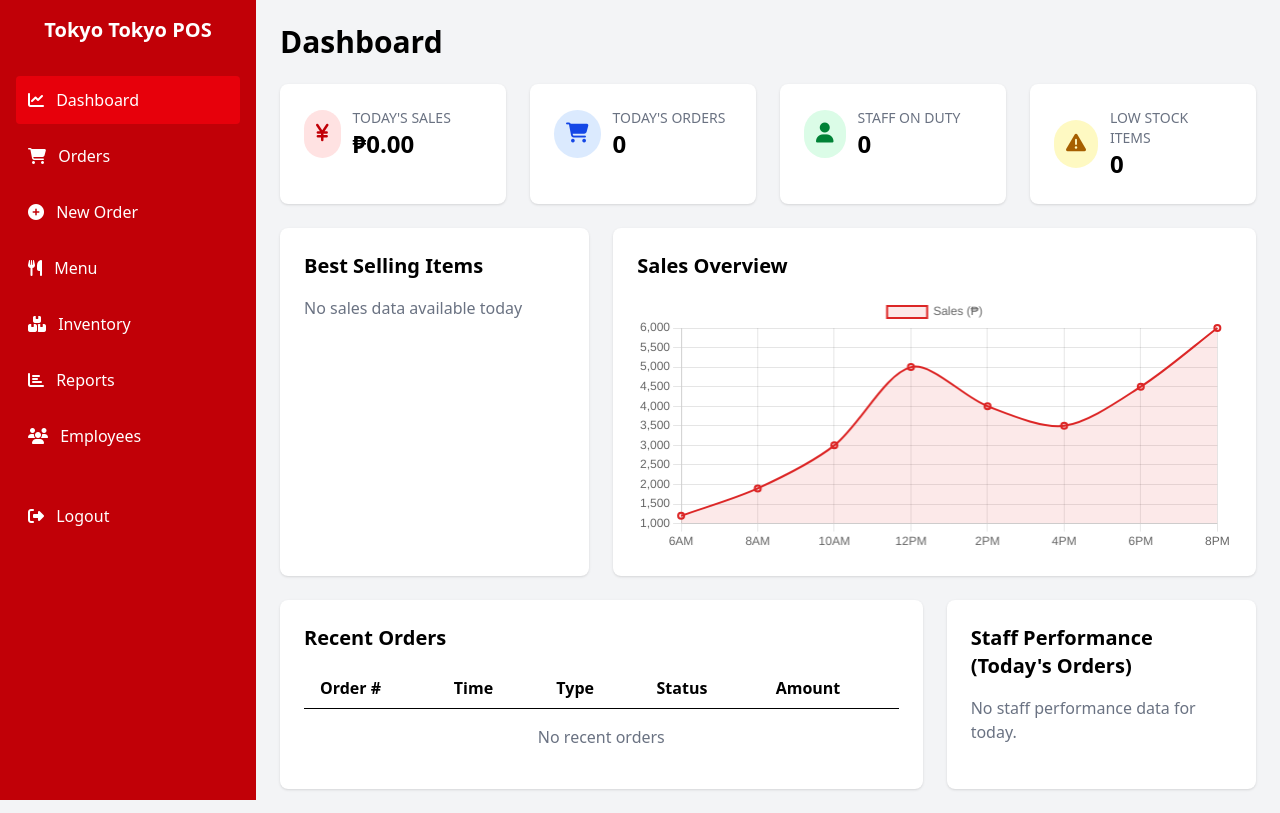
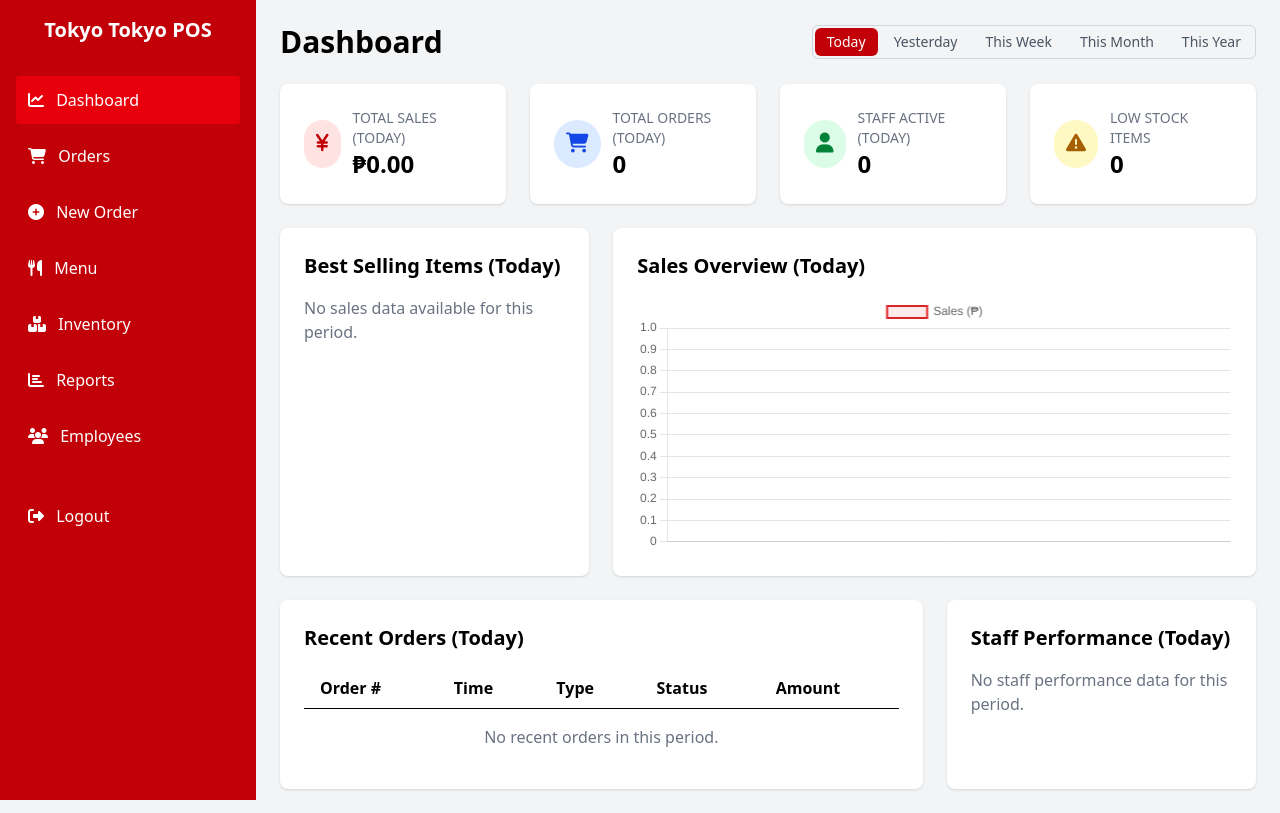
Before and after one commit to MACantara/pos, a Flask app: page /dashboard/?range=today in a window 1280 px wide. Run offline with Flask 3, Linux system fonts and the light colour scheme; a user stored in the database is signed in; tables that the repository leaves empty hold one stand-in row (values such as "Sample post").

Commit message:
Implement date range filtering for dashboard statistics and update UI labels

```diff
--- a/routes/dashboard.py
+++ b/routes/dashboard.py
@@ -1,11 +1,53 @@
-from flask import Blueprint, render_template, redirect, url_for
+from flask import Blueprint, render_template, redirect, url_for, request # Import request
 from flask_login import login_required, current_user
 from extensions import db
 from models import Order, OrderItem, Product, User, Ingredient # Import necessary models
-from datetime import datetime, date # Import date
-from sqlalchemy import func, desc
+from datetime import datetime, date, timedelta # Import date, timedelta
+from sqlalchemy import func, desc, cast, Date as SQLDate # Import cast, SQLDate
 
 dashboard_bp = Blueprint('dashboard', __name__, url_prefix='/dashboard')
+
+def get_date_range(range_str):
+    """Calculates start and end datetime based on range string."""
+    today = date.today()
+    start_date, end_date = None, None
+
+    if range_str == 'today':
+        start_date = datetime.combine(today, datetime.min.time())
+        end_date = datetime.combine(today, datetime.max.time())
+    elif range_str == 'yesterday':
+        yesterday = today - timedelta(days=1)
+        start_date = datetime.combine(yesterday, datetime.min.time())
+        end_date = datetime.combine(yesterday, datetime.max.time())
+    elif range_str == 'this_week':
+        start_of_week = today - timedelta(days=today.weekday()) # Monday
+        start_date = datetime.combine(start_of_week, datetime.min.time())
+        end_date = datetime.combine(today, datetime.max.time()) # Until end of today
+    elif range_str == 'last_week':
+        end_of_last_week = today - timedelta(days=today.weekday() + 1)
+        start_of_last_week = end_of_last_week - timedelta(days=6)
+        start_date = datetime.combine(start_of_last_week, datetime.min.time())
+        end_date = datetime.combine(end_of_last_week, datetime.max.time())
+    elif range_str == 'this_month':
+        start_of_month = today.replace(day=1)
+        start_date = datetime.combine(start_of_month, datetime.min.time())
+        end_date = datetime.combine(today, datetime.max.time()) # Until end of today
+    elif range_str == 'last_month':
+        end_of_last_month = today.replace(day=1) - timedelta(days=1)
+        start_of_last_month = end_of_last_month.replace(day=1)
+        start_date = datetime.combine(start_of_last_month, datetime.min.time())
+        end_date = datetime.combine(end_of_last_month, datetime.max.time())
+    elif range_str == 'this_year':
+        start_of_year = today.replace(month=1, day=1)
+        start_date = datetime.combine(start_of_year, datetime.min.time())
+        end_date = datetime.combine(today, datetime.max.time()) # Until end of today
+    else: # Default to today if range is invalid
+        range_str = 'today'
+        start_date = datetime.combine(today, datetime.min.time())
+        end_date = datetime.combine(today, datetime.max.time())
+
+    return start_date, end_date, range_str
+
 
 @dashboard_bp.route('/')
 @login_required
@@ -14,68 +56,93 @@ def view():
     if current_user.role == 'cashier':
         return redirect(url_for('pos.new_order'))
 
-    # Get today's date range
-    today = date.today() # Use date.today() for consistency
-    start_of_today = datetime.combine(today, datetime.min.time())
-    end_of_today = datetime.combine(today, datetime.max.time())
+    # Get selected date range from query param, default to 'today'
+    selected_range = request.args.get('range', 'today')
+    start_date, end_date, selected_range = get_date_range(selected_range)
 
-    # Base query for today's orders
-    today_orders_query = Order.query.filter(
-        Order.created_at >= start_of_today,
-        Order.created_at <= end_of_today
+    # Base query for orders within the selected date range
+    orders_in_range_query = Order.query.filter(
+        Order.created_at >= start_date,
+        Order.created_at <= end_date
     )
 
-    # Calculate total sales for today
-    total_sales = today_orders_query.with_entities(func.sum(Order.total_amount)).scalar() or 0
+    # Calculate total sales for the range
+    total_sales = orders_in_range_query.with_entities(func.sum(Order.total_amount)).scalar() or 0
 
-    # Calculate Today's Orders Count
-    today_orders_count = today_orders_query.count() # More efficient count
+    # Calculate Orders Count for the range
+    total_orders_count = orders_in_range_query.count()
 
-    # Get best selling items today
+    # Get best selling items in the range
     best_sellers = db.session.query(
-        Product.name, func.sum(OrderItem.quantity).label('total') # Alias to 'total' as used in template
+        Product.name, func.sum(OrderItem.quantity).label('total')
     ).join(OrderItem, OrderItem.product_id == Product.id)\
      .join(Order, Order.id == OrderItem.order_id)\
-     .filter(Order.created_at >= start_of_today, Order.created_at <= end_of_today)\
+     .filter(Order.created_at >= start_date, Order.created_at <= end_date)\
      .group_by(Product.name)\
      .order_by(desc('total'))\
      .limit(5).all()
 
-    # Calculate Staff Performance (Orders taken today by each staff member)
+    # Calculate Staff Performance in the range
     staff_performance = db.session.query(
         User.name,
         func.count(Order.id).label('order_count')
     ).join(Order, User.id == Order.user_id)\
     .filter(
-        Order.created_at >= start_of_today,
-        Order.created_at <= end_of_today
+        Order.created_at >= start_date,
+        Order.created_at <= end_date
     )\
     .group_by(User.name)\
     .order_by(func.count(Order.id).desc())\
     .all()
 
-    # Get low stock ingredients
+    # Get low stock ingredients (not date-dependent)
     low_stock = Ingredient.query.filter(
         Ingredient.quantity <= Ingredient.threshold
     ).order_by(Ingredient.name).all()
 
-    # Get recent orders (last 5 today)
-    recent_orders = today_orders_query.order_by(Order.created_at.desc()).limit(5).all()
+    # Get recent orders (still shows last 5 within the range)
+    recent_orders = orders_in_range_query.order_by(Order.created_at.desc()).limit(5).all()
 
-    # Get count of staff who took orders today for the "Staff on Duty" card
-    # Note: This is a simplified view of "on duty". A proper system might track logins/shifts.
+    # Get count of staff who took orders in the range
     staff_on_duty_count = db.session.query(func.count(Order.user_id.distinct()))\
-        .filter(Order.created_at >= start_of_today, Order.created_at <= end_of_today)\
+        .filter(Order.created_at >= start_date, Order.created_at <= end_date)\
         .scalar() or 0
+
+    # --- Sales Trend Data for Chart ---
+    # Group by day using func.date()
+    sales_trend_query = db.session.query(
+        func.date(Order.created_at).label('date'), # Use func.date() for grouping
+        func.sum(Order.total_amount).label('daily_sales')
+    ).filter(
+        Order.created_at >= start_date,
+        Order.created_at <= end_date
+    ).group_by(func.date(Order.created_at))\
+     .order_by(func.date(Order.created_at))\
+     .all()
+
+    # Process results (assuming 'date' is now a date object or string 'YYYY-MM-DD')
+    sales_trend_labels = []
+    sales_trend_values = []
+    for item in sales_trend_query:
+        # Handle potential date object or string from func.date()
+        if isinstance(item.date, date):
+            sales_trend_labels.append(item.date.strftime('%Y-%m-%d'))
+        else: # Assume it's a string 'YYYY-MM-DD'
+            sales_trend_labels.append(item.date)
+        sales_trend_values.append(float(item.daily_sales) if item.daily_sales is not None else 0.0)
+
+    # --- End Sales Trend Data ---
 
     return render_template(
         'dashboard.html',
         total_sales=total_sales,
-        today_orders=today_orders_count, # Pass count as today_orders
+        today_orders=total_orders_count, # Renamed from today_orders_count for consistency with template
         best_sellers=best_sellers,
-        staff_on_duty_count=staff_on_duty_count, # Pass count for the card
+        staff_on_duty_count=staff_on_duty_count,
         low_stock=low_stock,
-        orders=recent_orders, # Pass recent orders list
-        staff_performance=staff_performance # Pass the performance data
-        # Removed staff_on_duty list as it's replaced by staff_performance
+        orders=recent_orders,
+        staff_performance=staff_performance,
+        selected_range=selected_range, # Pass the selected range string
+        sales_trend_labels=sales_trend_labels, # Pass chart labels
+        sales_trend_values=sales_trend_values # Pass chart values
     )
--- a/templates/dashboard.html
+++ b/templates/dashboard.html
@@ -3,7 +3,22 @@
 {% block title %}Dashboard{% endblock %}
 
 {% block content %}
-<h1 class="text-3xl font-bold mb-6">Dashboard</h1>
+<div class="flex justify-between items-center mb-6">
+    <h1 class="text-3xl font-bold">Dashboard</h1>
+    <!-- Date Range Filters -->
+    <div class="flex space-x-1 border border-gray-300 rounded-md p-0.5">
+        {% set ranges = {'today': 'Today', 'yesterday': 'Yesterday', 'this_week': 'This Week', 'this_month': 'This Month', 'this_year': 'This Year'} %}
+        {% for range_key, range_label in ranges.items() %}
+        <a href="{{ url_for('dashboard.view', range=range_key) }}"
+           class="px-3 py-1 rounded-md text-sm font-medium transition-colors duration-150
+                  {% if selected_range == range_key %} bg-red-700 text-white
+                  {% else %} text-gray-600 hover:bg-gray-100 {% endif %}">
+            {{ range_label }}
+        </a>
+        {% endfor %}
+    </div>
+</div>
+
 
 <div class="grid grid-cols-1 md:grid-cols-2 lg:grid-cols-4 gap-6 mb-6">
     <!-- Sales Summary -->
@@ -13,7 +28,7 @@
                 <i class="fas fa-yen-sign text-xl"></i>
             </div>
             <div>
-                <p class="text-sm text-gray-500 uppercase">Today's Sales</p>
+                <p class="text-sm text-gray-500 uppercase">Total Sales ({{ ranges[selected_range] }})</p> <!-- Updated Label -->
                 <p class="text-2xl font-bold">₱{{ "{:,.2f}".format(total_sales) }}</p>
             </div>
         </div>
@@ -26,8 +41,8 @@
                 <i class="fas fa-shopping-cart text-xl"></i>
             </div>
             <div>
-                <p class="text-sm text-gray-500 uppercase">Today's Orders</p>
-                <p class="text-2xl font-bold">{{ today_orders }}</p>
+                <p class="text-sm text-gray-500 uppercase">Total Orders ({{ ranges[selected_range] }})</p> <!-- Updated Label -->
+                <p class="text-2xl font-bold">{{ today_orders }}</p> <!-- Variable name kept as today_orders for simplicity -->
             </div>
         </div>
     </div>
@@ -39,8 +54,8 @@
                 <i class="fas fa-user text-xl"></i>
             </div>
             <div>
-                <p class="text-sm text-gray-500 uppercase">Staff on Duty</p>
-                <p class="text-2xl font-bold">{{ staff_on_duty|length }}</p>
+                <p class="text-sm text-gray-500 uppercase">Staff Active ({{ ranges[selected_range] }})</p> <!-- Updated Label -->
+                <p class="text-2xl font-bold">{{ staff_on_duty_count }}</p> <!-- Use staff_on_duty_count -->
             </div>
         </div>
     </div>
@@ -62,7 +77,7 @@
 <div class="grid grid-cols-1 lg:grid-cols-3 gap-6">
     <!-- Best Selling Items -->
     <div class="bg-white p-6 rounded-lg shadow col-span-1">
-        <h2 class="text-xl font-bold mb-4">Best Selling Items</h2>
+        <h2 class="text-xl font-bold mb-4">Best Selling Items ({{ ranges[selected_range] }})</h2> <!-- Updated Label -->
         <div class="space-y-4">
             {% if best_sellers %}
                 {% for item in best_sellers %}
@@ -72,14 +87,14 @@
                 </div>
                 {% endfor %}
             {% else %}
-                <p class="text-gray-500">No sales data available today</p>
+                <p class="text-gray-500">No sales data available for this period.</p> <!-- Updated Message -->
             {% endif %}
         </div>
     </div>
 
     <!-- Sales Chart -->
     <div class="bg-white p-6 rounded-lg shadow col-span-2">
-        <h2 class="text-xl font-bold mb-4">Sales Overview</h2>
+        <h2 class="text-xl font-bold mb-4">Sales Overview ({{ ranges[selected_range] }})</h2> <!-- Updated Label -->
         <div class="h-64">
             <canvas id="sales-chart"></canvas>
         </div>
@@ -87,7 +102,7 @@
 
     <!-- Recent Orders -->
     <div class="bg-white p-6 rounded-lg shadow col-span-2">
-        <h2 class="text-xl font-bold mb-4">Recent Orders</h2>
+        <h2 class="text-xl font-bold mb-4">Recent Orders ({{ ranges[selected_range] }})</h2> <!-- Updated Label -->
         <div class="overflow-x-auto">
             <table class="min-w-full bg-white">
                 <thead>
@@ -104,14 +119,16 @@
                         {% for order in orders %}
                         <tr>
                             <td class="py-2 px-4 border-b">{{ order.order_number }}</td>
-                            <td class="py-2 px-4 border-b">{{ order.created_at.strftime('%H:%M') }}</td>
-                            <td class="py-2 px-4 border-b">{{ order.order_type }}</td>
+                            <td class="py-2 px-4 border-b">{{ order.created_at.strftime('%Y-%m-%d %H:%M') }}</td> <!-- Show full date for context -->
+                            <td class="py-2 px-4 border-b">{{ order.order_type|capitalize }}</td> <!-- Capitalize -->
                             <td class="py-2 px-4 border-b">
                                 <span class="px-2 py-1 rounded text-xs
                                 {% if order.status == 'completed' %}bg-green-100 text-green-800
                                 {% elif order.status == 'in-progress' %}bg-yellow-100 text-yellow-800
+                                {% elif order.status == 'pending' %}bg-blue-100 text-blue-800
+                                {% elif order.status == 'cancelled' %}bg-red-100 text-red-800
                                 {% else %}bg-gray-100 text-gray-800{% endif %}">
-                                    {{ order.status }}
+                                    {{ order.status|replace('_', ' ')|capitalize }} <!-- Format status -->
                                 </span>
                             </td>
                             <td class="py-2 px-4 border-b">₱{{ "{:,.2f}".format(order.total_amount) }}</td>
@@ -119,7 +136,7 @@
                         {% endfor %}
                     {% else %}
                         <tr>
-                            <td colspan="5" class="py-4 text-center text-gray-500">No recent orders</td>
+                            <td colspan="5" class="py-4 text-center text-gray-500">No recent orders in this period.</td> <!-- Updated Message -->
                         </tr>
                     {% endif %}
                 </tbody>
@@ -129,22 +146,23 @@
 
     <!-- Staff Performance -->
     <div class="bg-white p-6 rounded-lg shadow col-span-1">
-        <h2 class="text-xl font-bold mb-4">Staff Performance (Today's Orders)</h2> <!-- Updated title slightly for clarity -->
+        <h2 class="text-xl font-bold mb-4">Staff Performance ({{ ranges[selected_range] }})</h2> <!-- Updated Label -->
         <div class="space-y-4">
-            {% if staff_performance %} <!-- Use staff_performance variable from the route -->
-                {% for staff in staff_performance %} <!-- Iterate over staff_performance -->
+            {% if staff_performance %}
+                {% for staff in staff_performance %}
                 <div>
                     <div class="flex justify-between mb-1">
-                        <span>{{ staff.name }}</span> <!-- Access name directly -->
-                        <span class="text-sm text-gray-500">{{ staff.order_count }} orders</span> <!-- Access order_count directly -->
+                        <span>{{ staff.name }}</span>
+                        <span class="text-sm text-gray-500">{{ staff.order_count }} orders</span>
                     </div>
-                    <div class="w-full bg-gray-200 rounded-full h-2.5 dark:bg-gray-700"> <!-- Added dark mode bg for container -->
-                        <div class="bg-red-600 h-2.5 rounded-full" style="width: {{ (staff.order_count / today_orders * 100) if today_orders > 0 else 0 }}%"></div> <!-- Use order_count in calculation -->
+                    <div class="w-full bg-gray-200 rounded-full h-2.5 dark:bg-gray-700">
+                        <!-- Note: Progress bar shows % of total orders in the selected range, not just today -->
+                        <div class="bg-red-600 h-2.5 rounded-full" style="width: {{ (staff.order_count / today_orders * 100) if today_orders > 0 else 0 }}%"></div>
                     </div>
                 </div>
                 {% endfor %}
             {% else %}
-                <p class="text-gray-500">No staff performance data for today.</p> <!-- Updated else message -->
+                <p class="text-gray-500">No staff performance data for this period.</p> <!-- Updated Message -->
             {% endif %}
         </div>
     </div>
@@ -154,25 +172,40 @@
 {% block scripts %}
 <script src="https://cdn.jsdelivr.net/npm/chart.js"></script>
 <script>
-    // Data for the chart - in a real app this would come from the backend
+    // Get data from backend
+    const salesLabels = {{ sales_trend_labels | tojson }};
+    const salesData = {{ sales_trend_values | tojson }};
+
     const ctx = document.getElementById('sales-chart').getContext('2d');
-    const salesChart = new Chart(ctx, {
+
+    // Destroy previous chart instance if it exists
+    if (window.mySalesChart) {
+        window.mySalesChart.destroy();
+    }
+
+    // Create new chart instance
+    window.mySalesChart = new Chart(ctx, {
         type: 'line',
         data: {
-            labels: ['6AM', '8AM', '10AM', '12PM', '2PM', '4PM', '6PM', '8PM'],
+            labels: salesLabels, // Use data from backend
             datasets: [{
                 label: 'Sales (₱)',
-                data: [1200, 1900, 3000, 5000, 4000, 3500, 4500, 6000],
+                data: salesData, // Use data from backend
                 backgroundColor: 'rgba(220, 38, 38, 0.1)',
                 borderColor: 'rgba(220, 38, 38, 1)',
                 borderWidth: 2,
-                tension: 0.3,
+                tension: 0.1, // Adjusted tension slightly
                 fill: true
             }]
         },
         options: {
             responsive: true,
             maintainAspectRatio: false,
+            scales: {
+                y: {
+                    beginAtZero: true
+                }
+            }
         }
     });
 </script>
```
